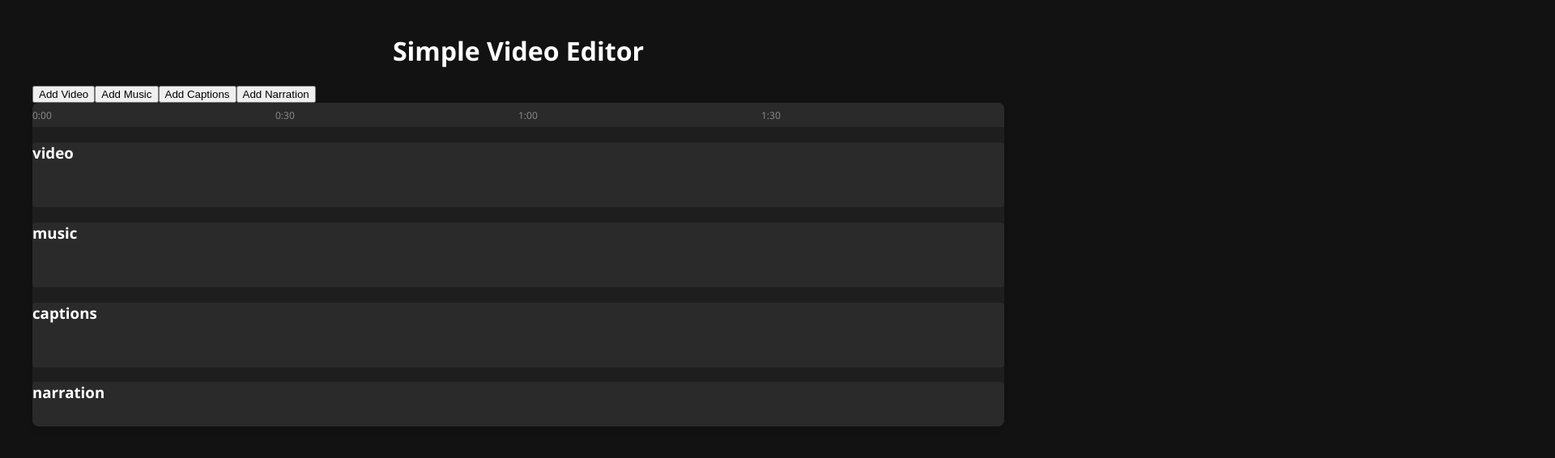
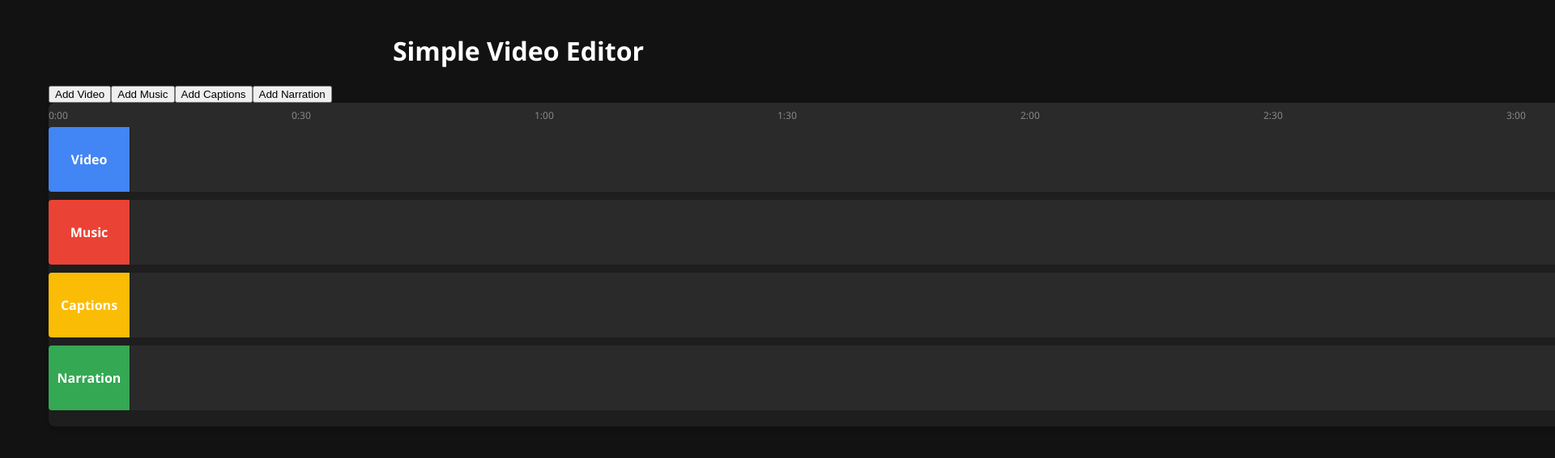
Before and after one commit to hypefi/video-editor, a React (Create React App) app: page / in a window 1280 px wide. Shown: the top 566 px of the page at 81% size, 1920 px wide, since content can reach past the window. Built offline with nearby package versions, Linux system fonts and the light colour scheme.

Commit message:
tracks ==> should add preview on tracks and the main preview that combines all the tracks

```diff
--- a/src/App.js
+++ b/src/App.js
@@ -1,6 +1,7 @@
 import React, { useState } from 'react';
 import Timeline from './components/Timeline/Timeline';
 import Controls from './components/Controls/Controls';
+import Preview from './components/Preview/Preview';
 import './App.css';
 
 function App() {
@@ -14,8 +15,13 @@ function App() {
   return (
     <div className="App">
       <h1>Simple Video Editor</h1>
-      <Controls setTracks={setTracks} />
-      <Timeline tracks={tracks} setTracks={setTracks} />
+      <div className="editor-layout">
+        <Preview tracks={tracks} />
+        <div className="editor-controls">
+          <Controls setTracks={setTracks} />
+          <Timeline tracks={tracks} setTracks={setTracks} />
+        </div>
+      </div>
     </div>
   );
 }
--- a/src/components/Controls/Controls.jsx
+++ b/src/components/Controls/Controls.jsx
@@ -6,7 +6,7 @@ function Controls({ setTracks }) {
 
   const handleFileChange = (e) => {
     const file = e.target.files[0];
-    if (file) {
+    if (file && file.type.startsWith('video/')) {
       const reader = new FileReader();
       reader.onload = (event) => {
         const clipData = {
--- a/src/components/Preview/Preview.css
+++ b/src/components/Preview/Preview.css
@@ -0,0 +1,19 @@
+.preview {
+    width: 100%;
+    aspect-ratio: 16 / 9;
+    background-color: #000;
+    display: flex;
+    justify-content: center;
+    align-items: center;
+    overflow: hidden;
+  }
+
+  .preview video {
+    max-width: 100%;
+    max-height: 100%;
+  }
+
+  .preview .placeholder {
+    color: #fff;
+    font-size: 18px;
+  }
--- a/src/components/Preview/Preview.jsx
+++ b/src/components/Preview/Preview.jsx
@@ -1,24 +1,26 @@
-import React, { useRef, useEffect } from 'react';
+import React, { useRef, useEffect, useState } from 'react';
 import './Preview.css';
 
 function Preview({ tracks }) {
   const videoRef = useRef(null);
+  const [currentVideo, setCurrentVideo] = useState(null);
 
   useEffect(() => {
-    // Here you would implement the logic to combine all tracks
-    // and update the video source
-    // For now, we'll just use the first video track if available
     const videoTrack = tracks.video[0];
-    if (videoTrack && videoRef.current) {
-      videoRef.current.src = videoTrack.src;
+    if (videoTrack && videoTrack.src !== currentVideo) {
+      setCurrentVideo(videoTrack.src);
     }
-  }, [tracks]);
+  }, [tracks, currentVideo]);
 
   return (
     <div className="preview">
-      <video ref={videoRef} controls>
-        Your browser does not support the video tag.
-      </video>
+      {currentVideo ? (
+        <video ref={videoRef} src={currentVideo} controls>
+          Your browser does not support the video tag.
+        </video>
+      ) : (
+        <div className="placeholder">No video selected</div>
+      )}
     </div>
   );
 }
--- /dev/null
+++ b/src/components/Track/Track.css
@@ -0,0 +1,63 @@
+.track {
+    position: relative;
+    height: 80px;
+    margin-bottom: 10px;
+    background-color: #2a2a2a;
+    border-radius: 4px;
+    display: flex;
+    overflow: hidden;
+  }
+
+  .track-label {
+    width: 100px;
+    min-width: 100px;
+    background-color: #3a3a3a;
+    color: #fff;
+    display: flex;
+    align-items: center;
+    justify-content: center;
+    font-weight: bold;
+    text-transform: capitalize;
+    border-right: 1px solid #1a1a1a;
+  }
+
+  .track-content {
+    flex-grow: 1;
+    position: relative;
+    overflow-x: auto;
+    overflow-y: hidden;
+  }
+
+  .track.video .track-label {
+    background-color: #4285f4;
+  }
+
+  .track.music .track-label {
+    background-color: #ea4335;
+  }
+
+  .track.captions .track-label {
+    background-color: #fbbc05;
+  }
+
+  .track.narration .track-label {
+    background-color: #34a853;
+  }
+
+  /* Scrollbar styles */
+  .track-content::-webkit-scrollbar {
+    height: 8px;
+  }
+
+  .track-content::-webkit-scrollbar-track {
+    background: #1a1a1a;
+  }
+
+  .track-content::-webkit-scrollbar-thumb {
+    background-color: #4a4a4a;
+    border-radius: 4px;
+  }
+
+  .track-content::-webkit-scrollbar-thumb:hover {
+    background-color: #5a5a5a;
+  }
--- a/src/components/Track/Track.jsx
+++ b/src/components/Track/Track.jsx
@@ -1,12 +1,17 @@
 import React from 'react';
+import Clip from '../Clip/Clip';
+import './Track.css';
 
-function Track({ type, clips, setTracks }) {
+function Track({ type, clips, setTracks, duration }) {
   const handleDrop = (e) => {
     e.preventDefault();
     const clipData = JSON.parse(e.dataTransfer.getData('text/plain'));
+    const trackRect = e.currentTarget.getBoundingClientRect();
+    const dropPosition = (e.clientX - trackRect.left) / 10; // 10px per second
+
     setTracks((prevTracks) => ({
       ...prevTracks,
-      [type]: [...prevTracks[type], clipData],
+      [type]: [...prevTracks[type], { ...clipData, start: dropPosition, duration: 30 }],
     }));
   };
 
@@ -15,13 +20,14 @@ function Track({ type, clips, setTracks }) {
       className={`track ${type}`}
       onDragOver={(e) => e.preventDefault()}
       onDrop={handleDrop}
+      style={{ width: `${duration * 10}px` }}
     >
-      <h3>{type}</h3>
-      {clips.map((clip, index) => (
-        <div key={index} className="clip">
-          {clip.name}
-        </div>
-      ))}
+      <div className="track-label">{type}</div>
+      <div className="track-content">
+        {clips.map((clip, index) => (
+          <Clip key={index} clip={clip} trackType={type} setTracks={setTracks} />
+        ))}
+      </div>
     </div>
   );
 }
```
